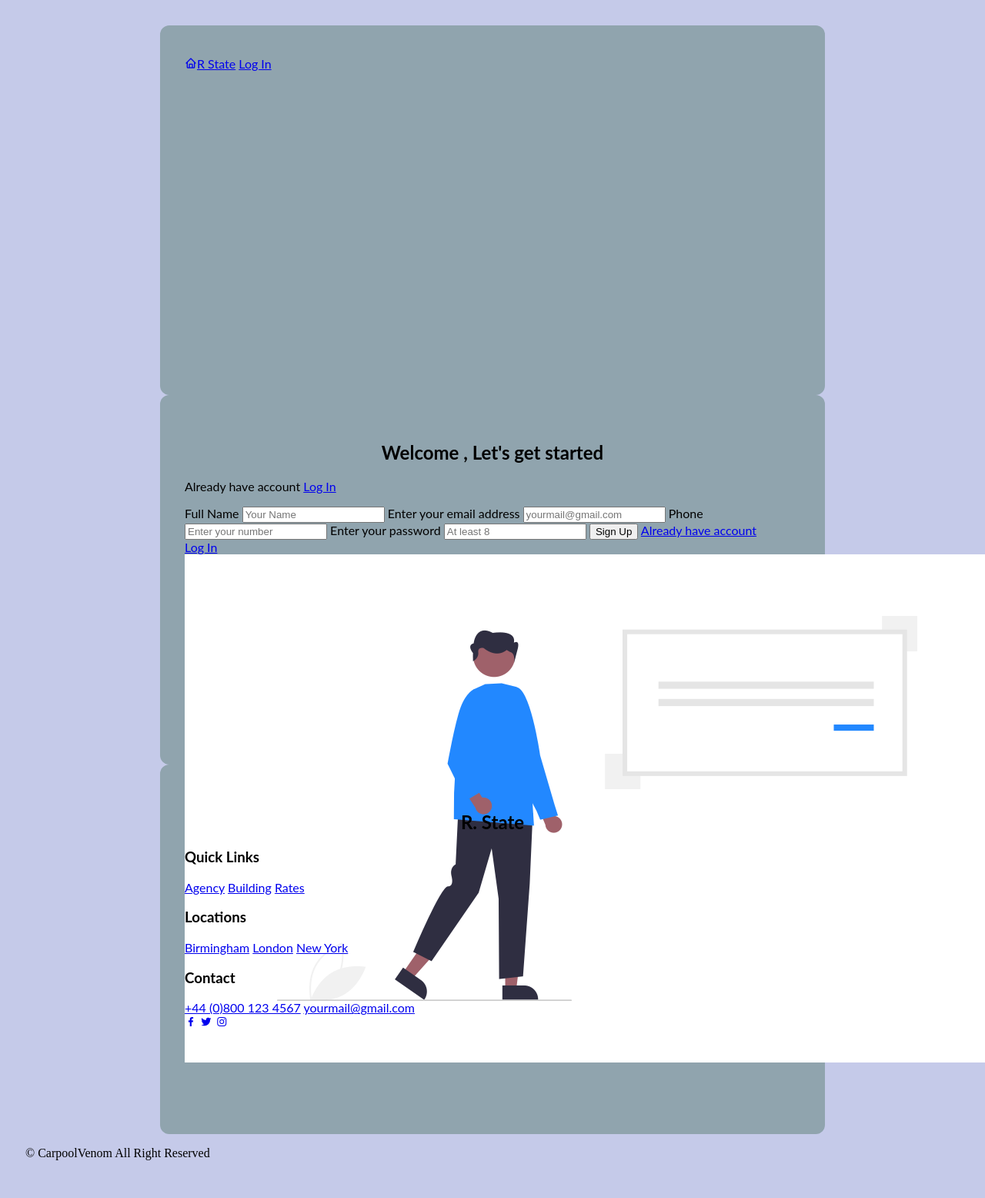
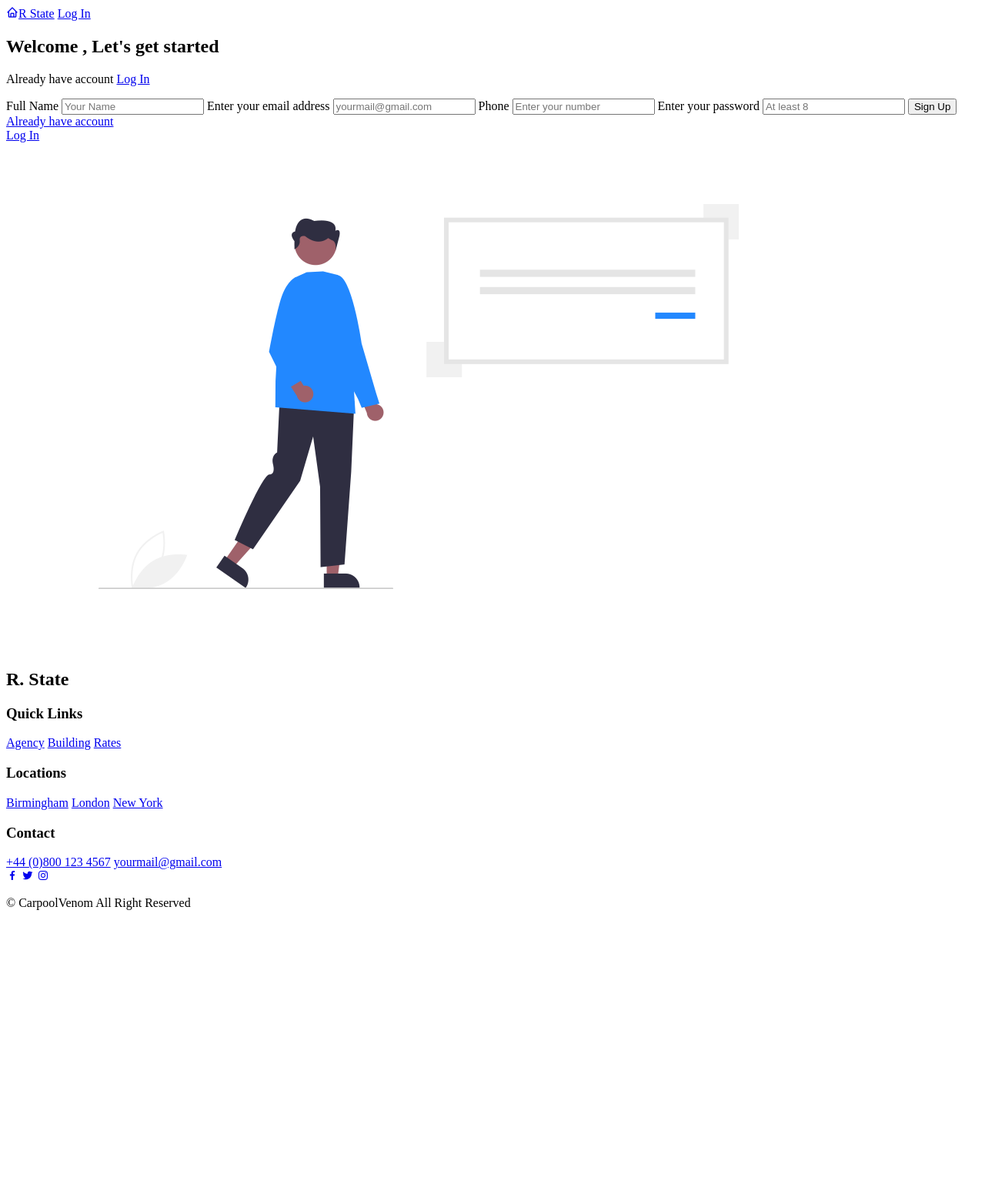
Before and after one commit to krrpatel/app, a PHP site: page /sign-up.html in a window 1280 px wide. Shown: the whole page at 77% size. After the commit the page ends 1182 px from the top, so only its background shows below. Run offline with PHP 8.4, Linux system fonts and the light colour scheme.

Commit message:
Update style.css

```diff
--- a/style.css
+++ b/style.css
@@ -1,30 +1,26 @@
-body {
-  background-color: #c5cae9;
-  padding: 25px;
-}
+<style type="text/css">
+       .studentInfo {
+           width: 500px;
+           border-collapse: collapse;
+       }
 
-.container {
-  width: 800px;
-  height: 440px;
-  margin: 0 auto;
-  padding-left: 32px;
-  padding-right: 32px;
-  padding-top: 40px;
-  border-radius: 12px;
-  background-color: #90a4ae;
-  font-family: Lato;
-}
+           .studentInfo td {
+               border: 1px solid black;
+           }
 
-.container h2 {
-  text-align: center;
-}
+           .studentInfo tr:nth-child(even) {
+               background-color: #E4FFB7;
+           }
 
-table {
-  margin: 0 auto;
-}
+           .studentInfo tr:nth-child(odd) {
+                background-color: #EFFFD2;
+           }
 
-td,
-th {
-  padding: 12px;
-  border: 2px dotted;
-}
+
+       .header {
+           text-align: center;
+           font-weight: bolder;
+           background-color: #80B327;
+           color: white;
+       }
+   </style>
```
